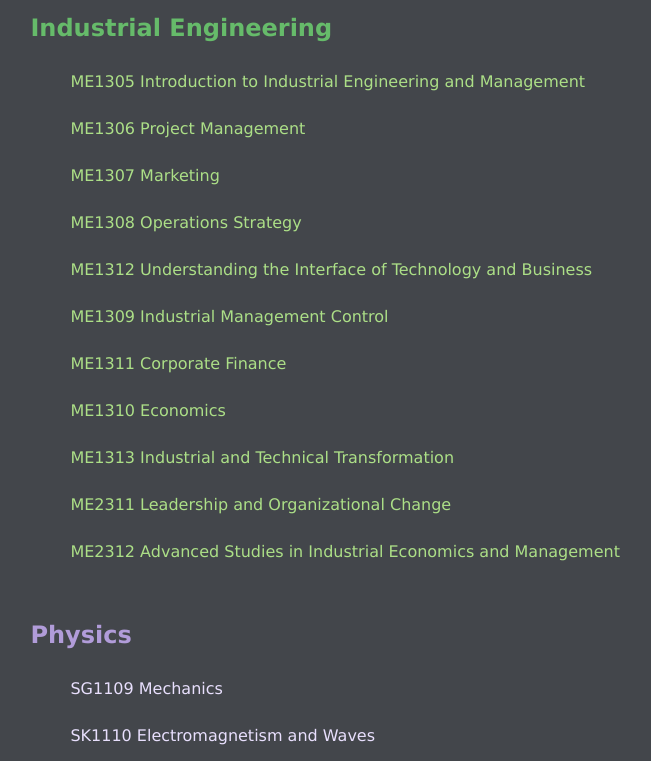
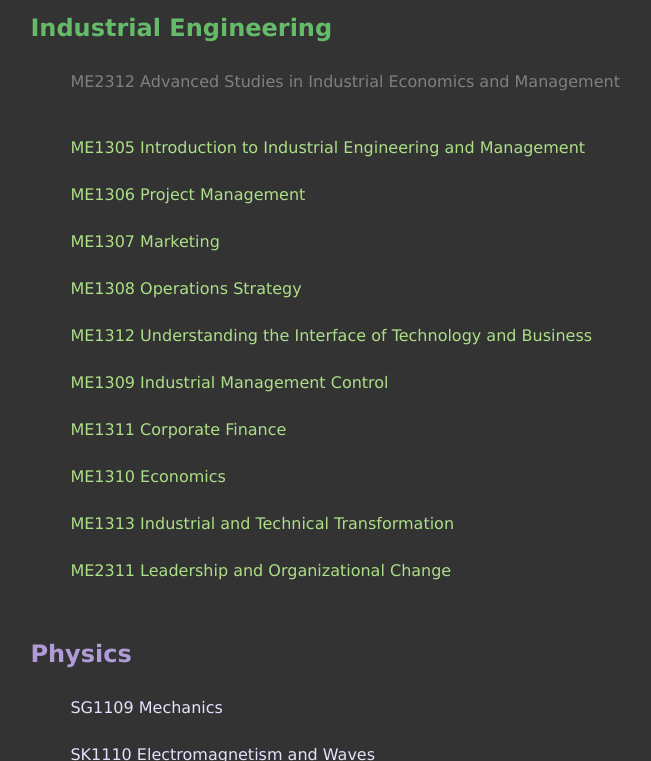
Before and after one commit to majdjamal/majdjamal.github.io, a plain HTML site: page ME_courses.html in a window 1280 px wide. Shown: the part 407-1168 px from the top of the page, without its empty margins (114-765 px from the left). Drawn offline with nearby package versions, Linux system fonts and the light colour scheme.

Commit message:
Added more courses

```diff
--- a/ME_courses.html
+++ b/ME_courses.html
@@ -8,7 +8,7 @@
   <script src="home.js"></script>
   <link rel="stylesheet" href="style.css">
 </head>
-<body style="font-family: verdana; background-color: #43464b; color: #D7E8FD;">
+<body style="font-family: verdana; background-color: #333333; color: #D7E8FD;">
     <div class="home">
         <img src="icons/KTH.png" style="width: 10%; text-align: right;">
         <h1 style="color: #87CEEB; margin-top: 5%;"> Description </h1>
@@ -18,6 +18,8 @@
           <h1 style="color: #87CEEB; margin-top: 5%;"> Course List </h1>
           <h2 style="color: #66bb6a; margin-top: 5%;"> Industrial Engineering </h2>
           <ul style="list-style-type:none;">
+          <li style="color: grey;"><a href="https://www.kth.se/student/kurser/kurs/DH1620?l=en" target="_blank" class="course">ME2312</a> Advanced Studies in Industrial Economics and Management</li>
+          <br>
           <li><a href="https://www.kth.se/student/kurser/kurs/DD2380?l=en" target="_blank" class="course">ME1305</a> Introduction to Industrial Engineering and Management </li>
           <li><a href="https://www.kth.se/student/kurser/kurs/DD2421?l=en" target="_blank" class="course">ME1306</a> Project Management</li>
           <li><a href="https://www.kth.se/student/kurser/kurs/DD2423?l=en" target="_blank" class="course">ME1307</a> Marketing</li>
@@ -28,7 +30,6 @@
           <li><a href="https://www.kth.se/student/kurser/kurs/DA2210?l=en" target="_blank" class="course">ME1310</a> Economics</li>
           <li><a href="https://www.kth.se/student/kurser/kurs/DH2465?l=en" target="_blank" class="course">ME1313</a> Industrial and Technical Transformation</li>
           <li><a href="https://www.kth.se/student/kurser/kurs/DD1389?l=en" target="_blank" class="course">ME2311</a> Leadership and Organizational Change</li>
-          <li><a href="https://www.kth.se/student/kurser/kurs/DH1620?l=en" target="_blank" class="course">ME2312</a> Advanced Studies in Industrial Economics and Management</li>
         </ul>
         </div>
         <div class="physics">
```
